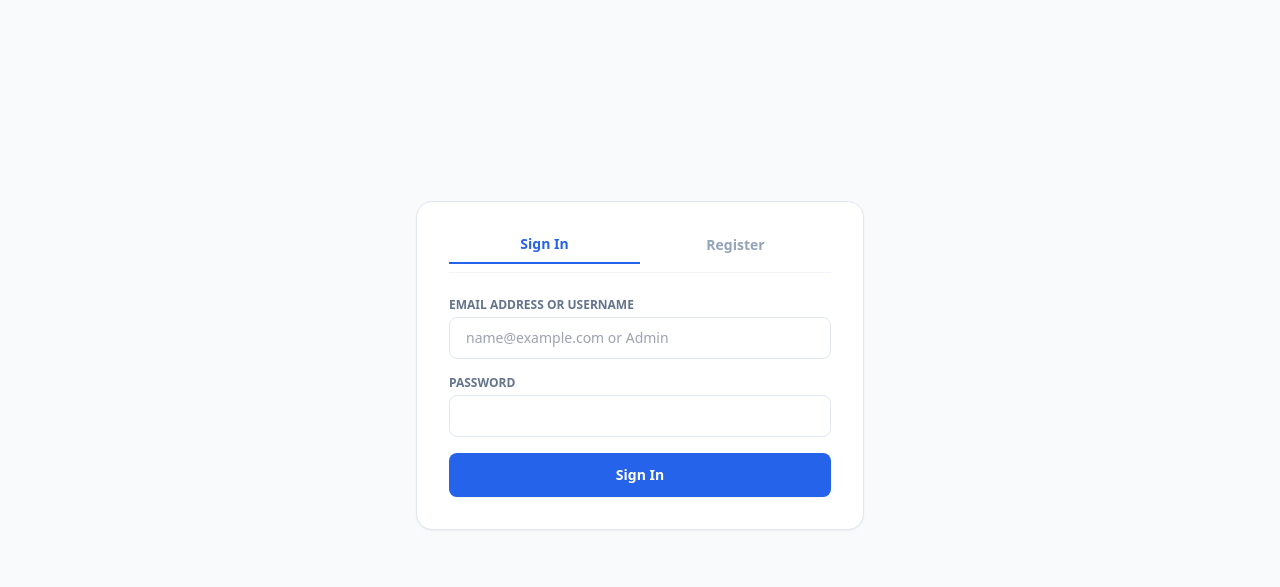
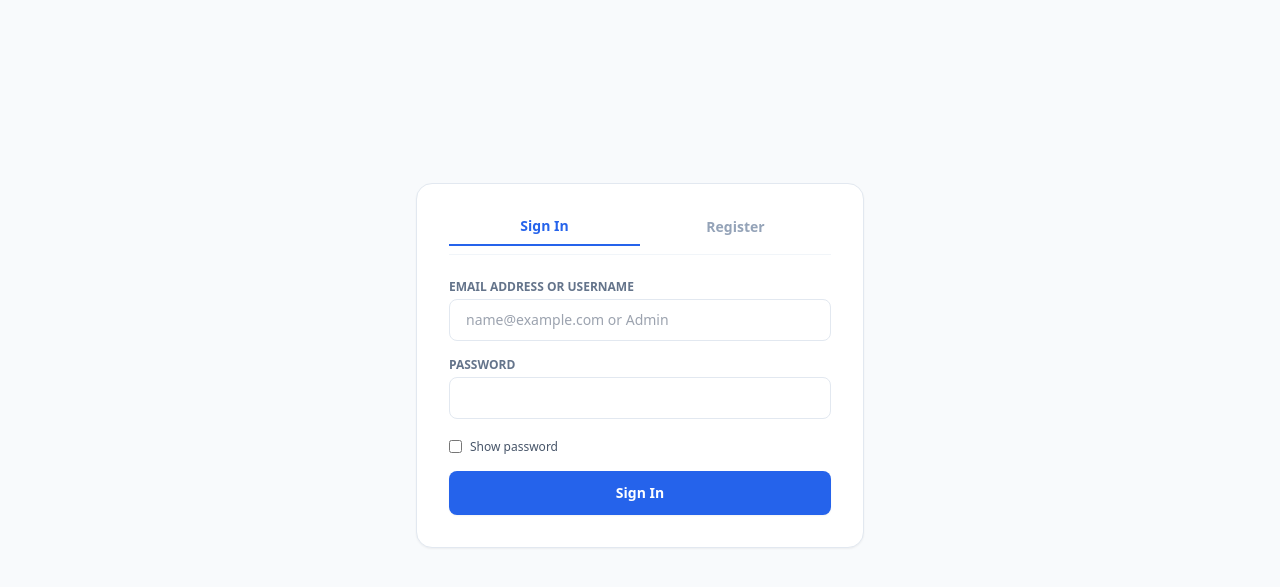
Before and after one commit to Just-Anonymously-Known/shipping-app, a website: page auth.html in a window 1280 px wide. Shown: the part 65-652 px from the top of the page. Drawn offline with nearby package versions, Linux system fonts and the light colour scheme.

Commit message:
added new code to auth.html

```diff
--- a/auth.html
+++ b/auth.html
@@ -31,6 +31,12 @@
                     <label class="block text-xs font-semibold text-slate-500 uppercase mb-1">Password</label>
                     <input type="password" id="loginPassword" required class="w-full px-4 py-2.5 border border-slate-200 rounded-lg text-sm focus:ring-2 focus:ring-blue-600 outline-none">
                 </div>
+
+                <div class="flex items-center space-x-2 pt-1">
+                    <input type="checkbox" id="showLoginPass" onclick="togglePassword('loginPassword', this.id)" class="rounded border-slate-300 text-blue-600 focus:ring-blue-500">
+                    <label for="showLoginPass" class="text-xs text-slate-600 cursor-pointer select-none">Show password</label>
+                </div>
+
                 <button type="submit" class="w-full bg-blue-600 text-white font-semibold py-3 rounded-lg hover:bg-blue-700 transition text-sm shadow-sm mt-2">Sign In</button>
             </form>
 
@@ -52,6 +58,12 @@
                     <label class="block text-xs font-semibold text-slate-500 uppercase mb-1">Password</label>
                     <input type="password" id="regPassword" required class="w-full px-4 py-2 border border-slate-200 rounded-lg text-sm focus:ring-2 focus:ring-blue-600 outline-none">
                 </div>
+
+                <div class="flex items-center space-x-2 pt-1">
+                    <input type="checkbox" id="showRegPass" onclick="togglePassword('regPassword', this.id)" class="rounded border-slate-300 text-blue-600 focus:ring-blue-500">
+                    <label for="showRegPass" class="text-xs text-slate-600 cursor-pointer select-none">Show password</label>
+                </div>
+
                 <button type="submit" class="w-full bg-blue-600 text-white font-semibold py-3 rounded-lg hover:bg-blue-700 transition text-sm shadow-sm mt-2">Create Account</button>
             </form>
         </div>
@@ -72,6 +84,12 @@
             }
         }
 
+        function togglePassword(fieldId, checkboxId) {
+            const passwordField = document.getElementById(fieldId);
+            const isChecked = document.getElementById(checkboxId).checked;
+            passwordField.type = isChecked ? 'text' : 'password';
+        }
+
         async function handleLogin(e) {
             e.preventDefault();
             const email = document.getElementById('loginEmail').value.trim();
@@ -88,7 +106,6 @@
                 localStorage.setItem('userName', data.name);
                 localStorage.setItem('userEmail', data.email);
 
-                // If admin credentials match, route directly to admin portal
                 if (data.isAdmin) {
                     localStorage.setItem('isAdmin', 'true');
                     window.location.href = 'admin.html';
```
